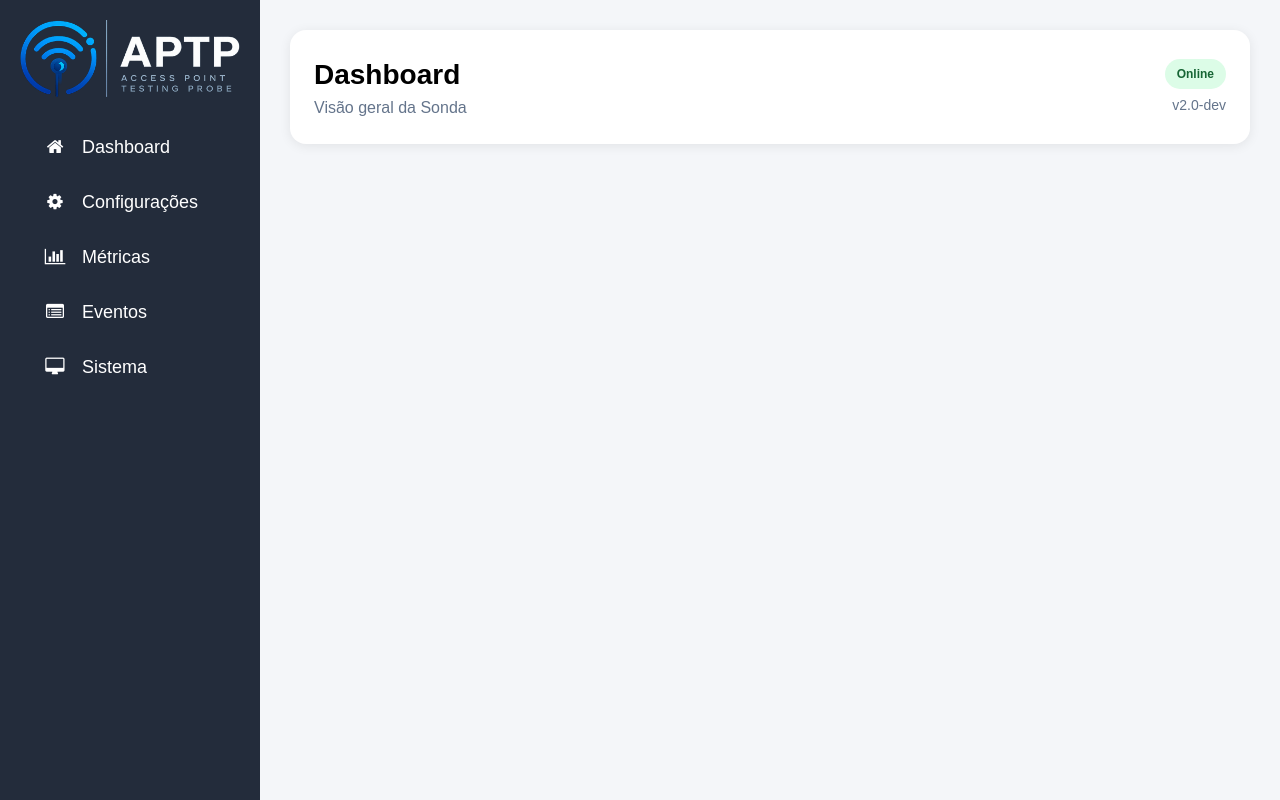
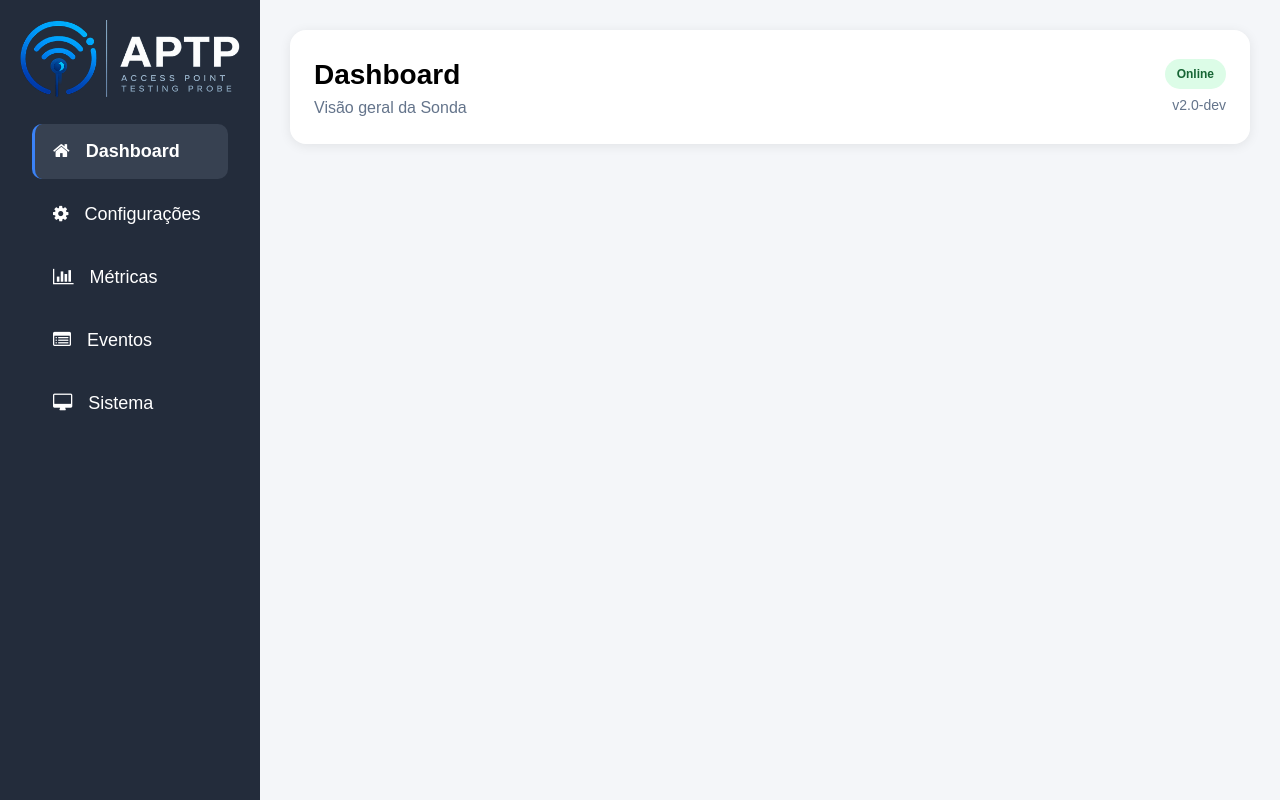
Before and after one commit to carloshorajr/sonda, a Flask app: page / in a window 1280 px wide. Run offline with Flask 3, Linux system fonts and the light colour scheme; style sheets or scripts are compiled from the project's sources.

Commit message:
refactor sidebar

```diff
--- a/frontend/static/css/sidebar-v2.css
+++ b/frontend/static/css/sidebar-v2.css
@@ -48,12 +48,47 @@
     background:rgba(255,255,255,.06);
 }
 
-.menu-item i{
-    width:22px;
-    text-align:center;
+.menu-item{
+    display:flex;
+    align-items:center;
+    gap:16px;
+    margin:4px 12px;
+    padding:14px 21px;
+    border-radius:10px;
+    color:#fff;
+    text-decoration:none;
     font-size:18px;
+    transition:.2s;
 }
 
 .menu-item span{
     white-space:nowrap;
 }
+
+.menu-item.active{
+    background:#374151;
+    border-left:3px solid #3b82f6;
+    padding-left:18px;
+}
+
+.menu-item.active span{
+    font-weight:600;
+}
+
+.content{
+    margin-left:260px;
+    opacity:0;
+    animation:fadeIn .18s ease forwards;
+}
+
+@keyframes fadeIn{
+    from{
+        opacity:0;
+        transform:translateY(4px);
+    }
+
+    to{
+        opacity:1;
+        transform:translateY(0);
+    }
+}
--- a/frontend/templates/base.html
+++ b/frontend/templates/base.html
@@ -36,27 +36,32 @@
 
         <nav class="sidebar-menu">
 
-            <a href="{{ url_for('dashboard.dashboard') }}" class="menu-item">
+            <a href="/"
+            class="menu-item {% if current_page == '/' %}active{% endif %}">
                 <i class="fa fa-home"></i>
                 <span>Dashboard</span>
             </a>
 
-            <a href="{{ url_for('settings.settings') }}" class="menu-item">
+            <a href="/settings"
+            class="menu-item {% if current_page == '/settings' %}active{% endif %}">
                 <i class="fa fa-cog"></i>
                 <span>Configurações</span>
             </a>
 
-            <a href="{{ url_for('metrics.metrics') }}" class="menu-item">
+            <a href="/metrics"
+            class="menu-item {% if current_page == '/metrics' %}active{% endif %}">
                 <i class="fa fa-bar-chart"></i>
                 <span>Métricas</span>
             </a>
 
-            <a href="{{ url_for('events.events') }}" class="menu-item">
+            <a href="/events"
+            class="menu-item {% if current_page == '/events' %}active{% endif %}">
                 <i class="fa fa-list-alt"></i>
                 <span>Eventos</span>
             </a>
 
-            <a href="{{ url_for('system.system') }}" class="menu-item">
+            <a href="/system"
+            class="menu-item {% if current_page == '/system' %}active{% endif %}">
                 <i class="fa fa-desktop"></i>
                 <span>Sistema</span>
             </a>
```
